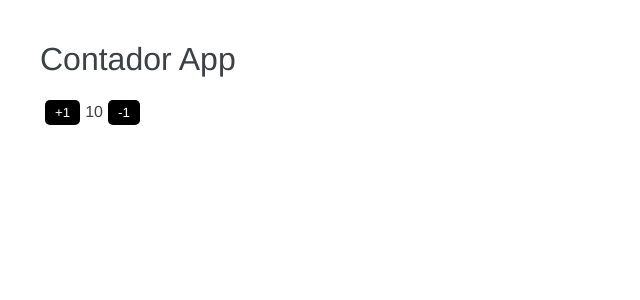
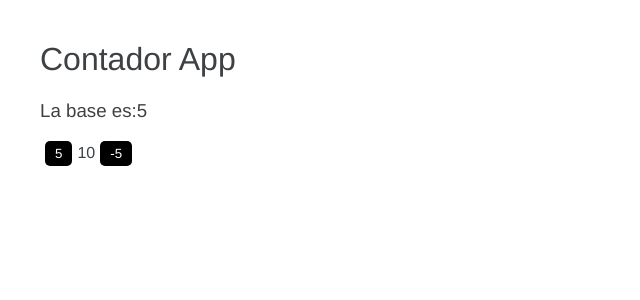
Before and after one commit to oliverSCZ/bases, an Angular app: page / in a window 1280 px wide. Shown: the top 300 px of the page, without its empty margins (0-640 px from the left). Built offline with nearby package versions, Linux system fonts and the light colour scheme.

Commit message:
Add new feature base

```diff
--- a/src/app/app.component.html
+++ b/src/app/app.component.html
@@ -1,5 +1,5 @@
 <h1> {{titulo}}</h1>
-
-<button (click)="acumular(1)">+1</button>
+<h3>La base es:<strong>{{base}}</strong></h3>
+<button (click)="acumular(base)">{{base}}</button>
 <span>{{numero}}</span>
-<button (click)="acumular(-1)">-1</button>
+<button (click)="acumular(-base)">{{-base}}</button>
--- a/src/app/app.component.ts
+++ b/src/app/app.component.ts
@@ -7,7 +7,7 @@
 export class AppComponent {
   titulo: string = 'Contador App';
   numero: number = 10;
-
+  base: number = 5;
   // sumar(){
   //   this.numero += 1
   // }
```
